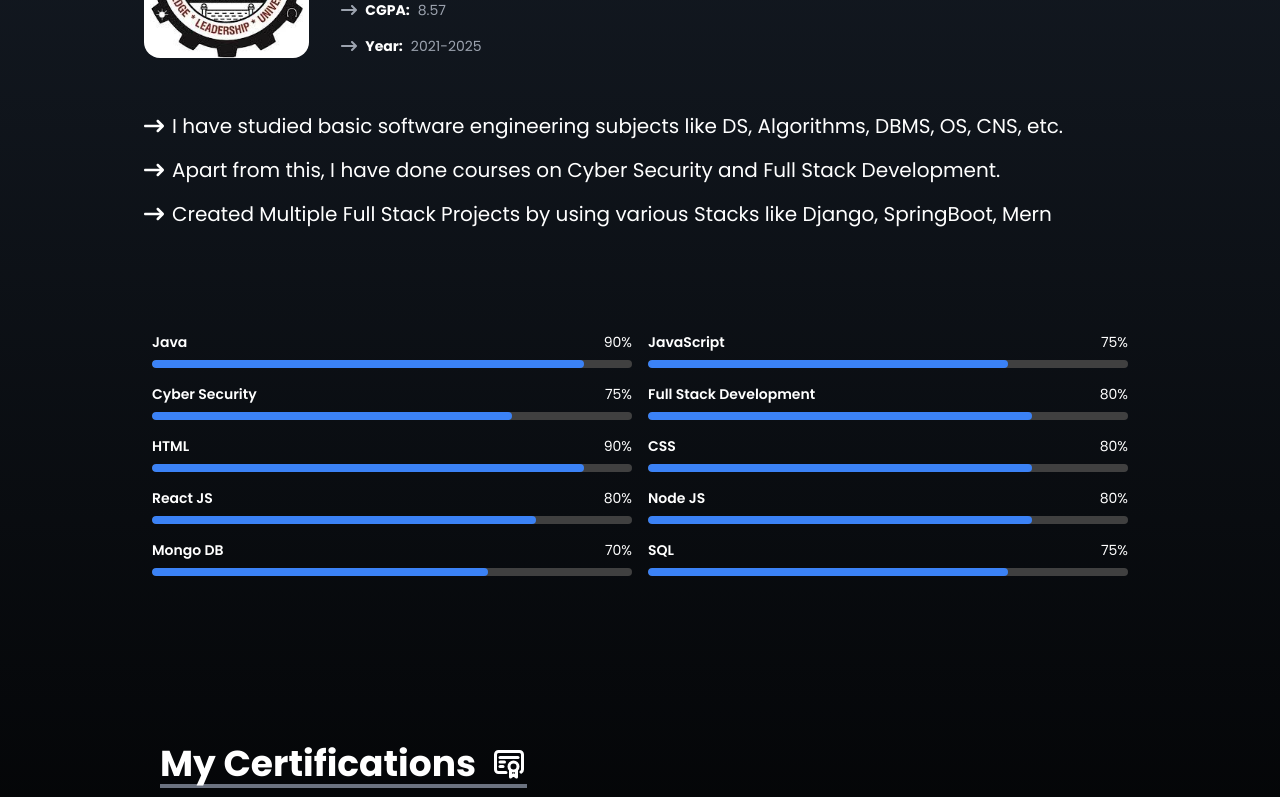
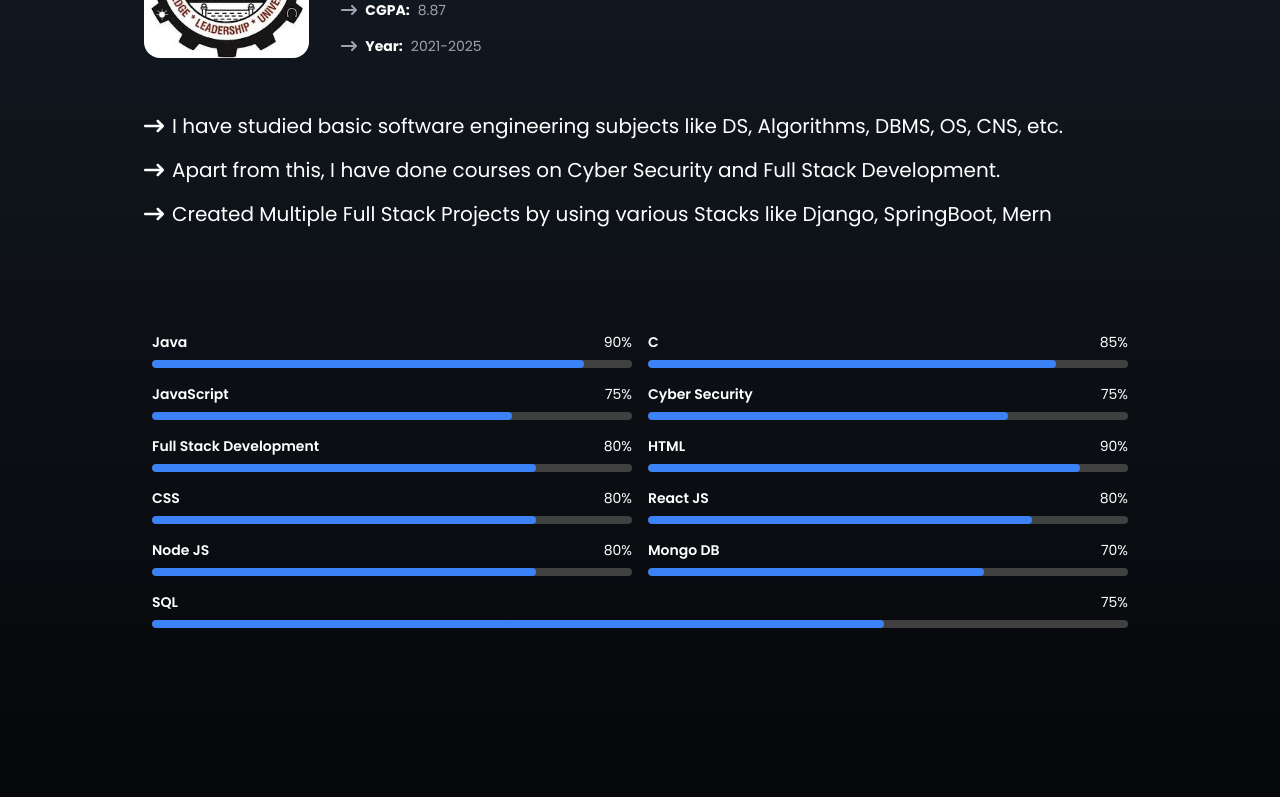
Before and after one commit to Vinay1319/my-portfolio, a React (Create React App) app: page /education in a window 1280 px wide. Shown: the part 944-1741 px from the top of the page. Built offline with nearby package versions, Linux system fonts and the light colour scheme.

Commit message:
resume updated

```diff
--- a/src/components/Education.jsx
+++ b/src/components/Education.jsx
@@ -10,6 +10,7 @@ import klu from '../assets/klu.jpg';
 const Education = () => {
   const progressData = [
     { title: 'Java', percentage: 90 },
+    { title: 'C', percentage: 85 },
     { title: 'JavaScript', percentage: 75 },
     { title: 'Cyber Security', percentage: 75 },
     { title: 'Full Stack Development', percentage: 80 },
@@ -60,7 +61,7 @@ const Education = () => {
     { title: 'College Name', value: 'KL University' },
     { title: 'Branch', value: 'B.Tech,CSE' },
     { title: 'Stream', value: 'Cyber Security & Blockchain' },
-    { title: 'CGPA', value: '8.57' },
+    { title: 'CGPA', value: '8.87' },
     { title: 'Year', value: '2021-2025' },
   ];
 
```
Also changed, not shown: 1 other file (tests, documents, lock files or other folders).
